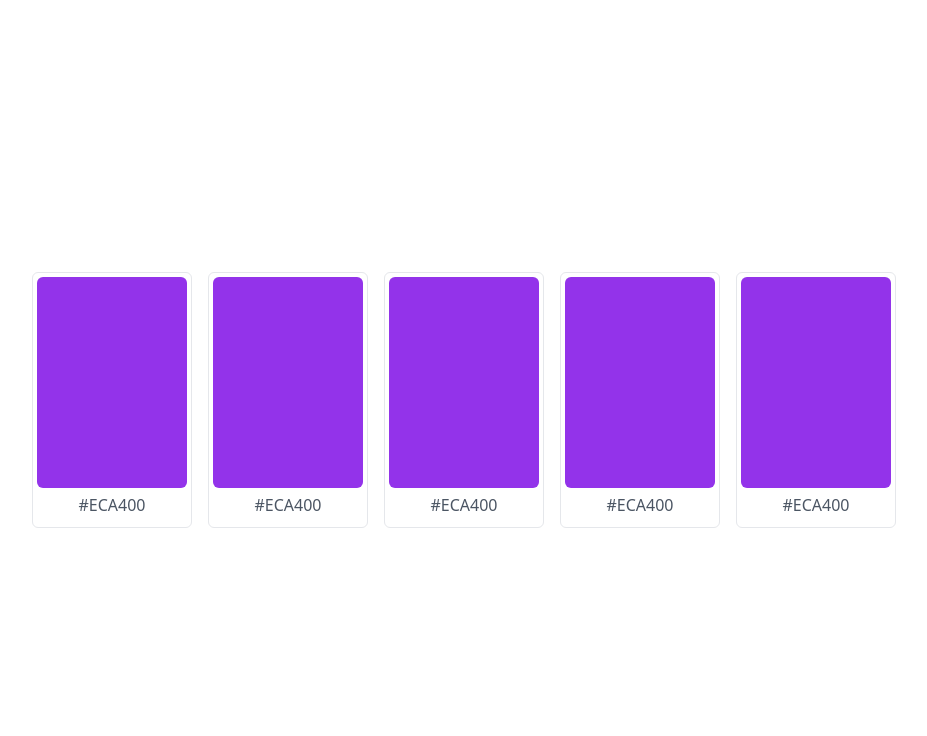
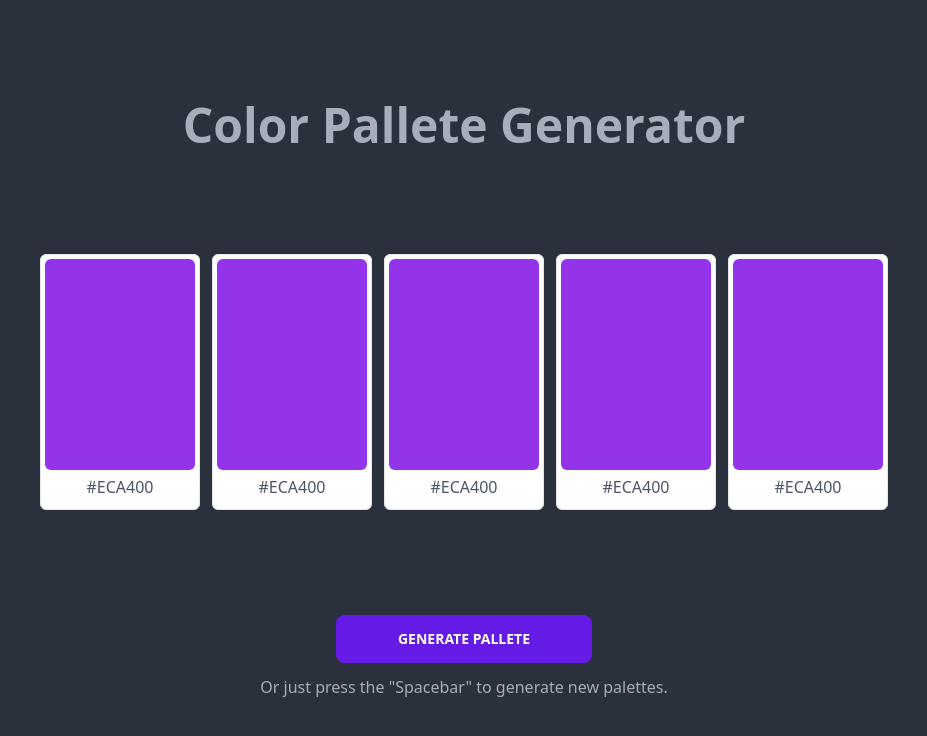
Before and after one commit to talalOthman/Color-Palette-Generator, a Vue app: page / in a window 1280 px wide. Shown: the top 736 px of the page, without its empty margins (176-1103 px from the left). Built offline with nearby package versions, Linux system fonts and the light colour scheme.

Commit message:
-Updated the layout

```diff
--- a/index.html
+++ b/index.html
@@ -1,5 +1,5 @@
 <!DOCTYPE html>
-<html lang="en">
+<html lang="en" data-theme="dark">
   <head>
     <meta charset="UTF-8">
     <link rel="icon" href="/favicon.ico">
--- a/package.json
+++ b/package.json
@@ -17,6 +17,7 @@
   },
   "devDependencies": {
     "@rushstack/eslint-patch": "^1.2.0",
+    "@tailwindcss/typography": "^0.5.9",
     "@vitejs/plugin-vue": "^4.0.0",
     "@vue/eslint-config-prettier": "^7.1.0",
     "autoprefixer": "^10.4.14",
--- a/src/App.vue
+++ b/src/App.vue
@@ -3,11 +3,22 @@ import ColorCard from './components/ColorCard.vue'
 </script>
 
 <template>
-  <div class="flex flex-col md:flex-row md:gap-x-4 items-center justify-center min-h-screen w-screen gap-y-4 p-3">
-    <ColorCard />
-    <ColorCard />
-    <ColorCard />
-    <ColorCard />
-    <ColorCard />
+  <div class="flex flex-col md:gap-x-4 items-center justify-evenly min-h-screen w-screen gap-y-4 p-3">
+    <h1 class="font-bold text-3xl md:text-5xl">Color Pallete Generator</h1>
+    <div class="flex flex-col justify-center items-center gap-y-4 md:flex-row md:gap-x-3">
+    <div class="flex gap-x-3">
+      <ColorCard />
+      <ColorCard />
+      <ColorCard />
+    </div>
+    <div class="flex gap-x-3">
+      <ColorCard />
+      <ColorCard />
+    </div>
+  </div>
+  <div class="flex flex-col items-center gap-y-3">
+    <button class="btn btn-wide btn-primary">Generate Pallete</button>
+    <p class="hidden md:block">Or just press the "Spacebar" to generate new palettes.</p>
+  </div>
   </div>
 </template>
--- a/src/components/ColorCard.vue
+++ b/src/components/ColorCard.vue
@@ -3,7 +3,7 @@
 </script>
 
 <template>
-    <div class="border flex flex-col items-center h-64 w-40 p-1 rounded-md bg-white text-gray-600">
+    <div class="border flex flex-col items-center h-40 w-28 md:h-64 md:w-40 p-1 rounded-md bg-white text-gray-600">
         <div class="bg-purple-600 h-60 w-full rounded-md"></div>
         <div class="flex items-center justify-center w-full h-10">
             <p>#ECA400</p>
--- a/tailwind.config.js
+++ b/tailwind.config.js
@@ -7,5 +7,5 @@ module.exports = {
   theme: {
     extend: {},
   },
-  plugins: [require("daisyui")],
+  plugins: [require("@tailwindcss/typography"), require("daisyui")],
 }
```
Also changed, not shown: 1 other file (tests, documents, lock files or other folders).
